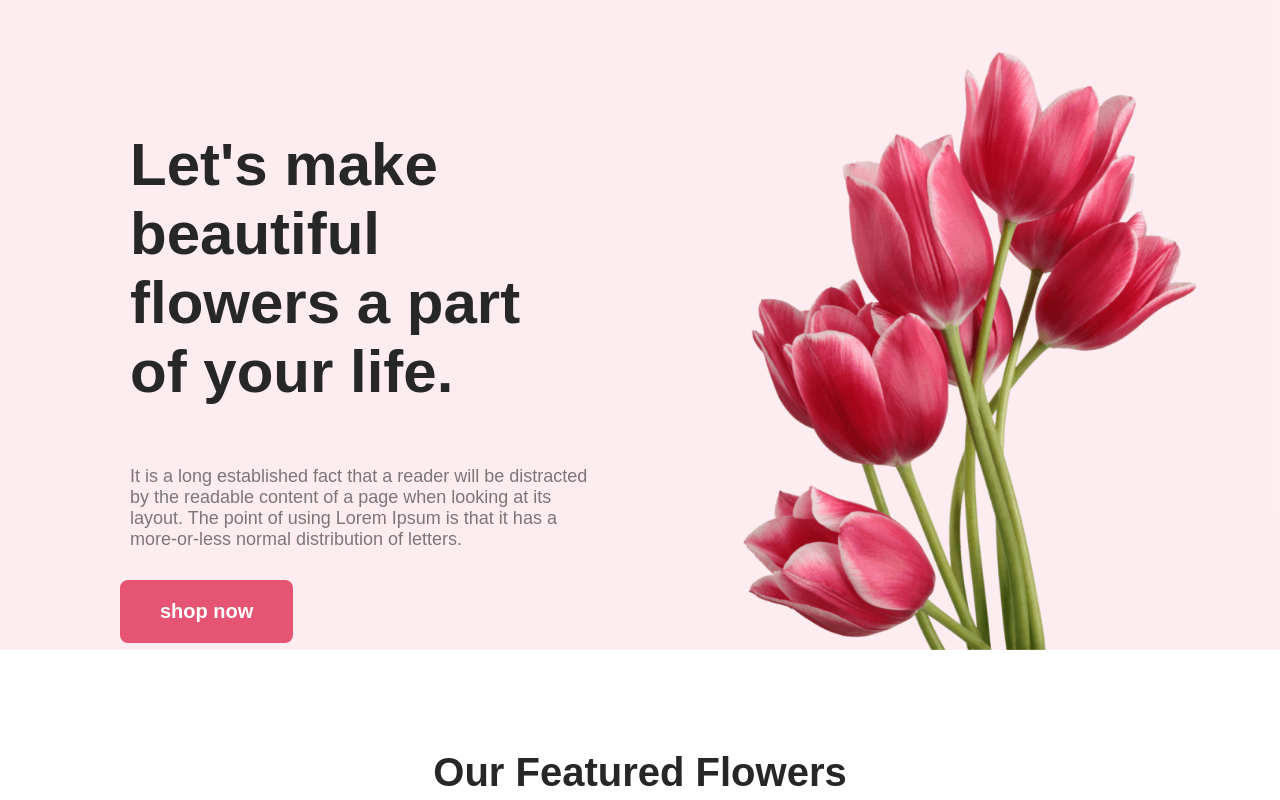
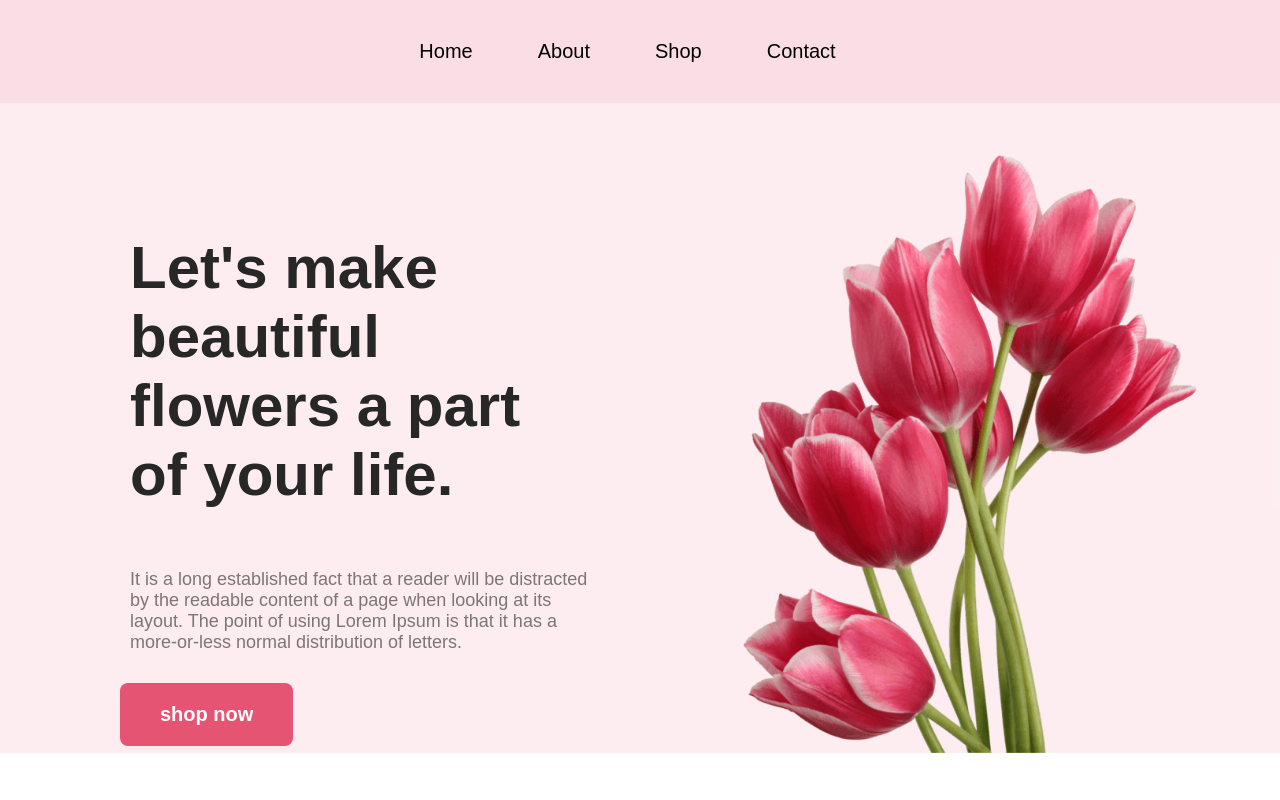
Before and after one commit to Tanvir225/flower-shop, a plain HTML site: page index.html in a window 1280 px wide. Shown: the top 800 px of the page. Drawn offline with Linux system fonts and the light colour scheme.

Commit message:
add navbar

```diff
--- a/index.html
+++ b/index.html
@@ -12,7 +12,16 @@
     </head>
     <body>
         <header class="banner">
+            <nav>
+                <ul>
+                    <li>Home</li>
+                    <li>About</li>
+                    <li>Shop</li>
+                    <li>Contact</li>
+                </ul>
+            </nav>
             <div class="banner-content">
+                <div class="banner-element">
                     <div class="banner-title">
                         <h2>
                             Let's make
@@ -24,7 +33,8 @@
                         <p>
                             It is a long established fact that a reader will be
                             distracted by the readable
-                        content of a page when looking at its layout. The point
+                            content of a page when looking at its layout. The
+                            point
                             of using Lorem Ipsum is
                             that it has a more-or-less normal distribution of
                             letters.
@@ -38,6 +48,8 @@
                     <img class="image" src="images/pngwing 10.png"
                         alt="banner-img">
                 </div>
+            </div>
+
         </header>
         <main>
             <section class="featured" id="mt">
@@ -187,10 +199,12 @@
                 </h2>
                 <p class="footer-des">
                     It is a long established fact that a reader will be
-                    distracted by the readable<br> content of a page when looking at
+                    distracted by the readable<br> content of a page when
+                    looking at
                     its layout.
                 </p>
-                <p class="caption">&copy; 2020-2023, FlowerShop.com. All rights reserved. </p>
+                <p class="caption">&copy; 2020-2023, FlowerShop.com. All rights
+                    reserved. </p>
             </div>
         </footer>
     </body>
--- a/styles/style.css
+++ b/styles/style.css
@@ -7,11 +7,31 @@
 
 .banner {
     background: rgba(229, 84, 115, 0.10);
+
+}
+
+.banner-content {
     display: flex;
     justify-content: space-between;
 }
 
-.banner-content {}
+nav{
+    padding: 20px;
+    background: rgba(229, 84, 115, 0.10);
+}
+
+nav ul{
+    display: flex;
+    align-items: center;
+    justify-content: center;
+}
+
+ul li{
+    list-style: none;
+    font-size: 20px;
+    margin-right: 25px;
+    padding: 20px;
+}
 
 .banner-title {
     margin: 100px 100px 0px 100px;
```
Lines whose indentation alone changed are shown as unchanged.
